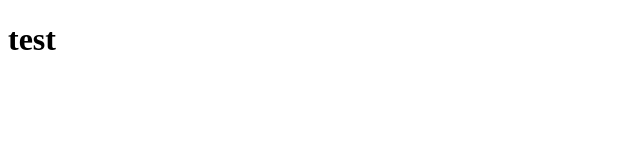
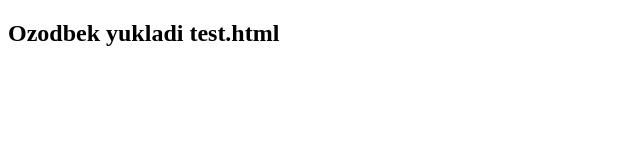
Before and after one commit to ozodbekDeveloper2008/git_lesson_first, a plain HTML site: page test.html in a window 1280 px wide. Shown: the whole page, without its empty margins (0-640 px from the left). Drawn offline with Linux system fonts and the light colour scheme.

Commit message:
add: ozodbek test.html qo'shdi

```diff
--- a/index.html
+++ b/test.html
@@ -3,9 +3,9 @@
 <head>
     <meta charset="UTF-8">
     <meta name="viewport" content="width=device-width, initial-scale=1.0">
-    <title>git tutorial lesson</title>
+    <title>Ozozbek branch</title>
 </head>
 <body>
-    <h1>test</h1>
+    <h2>Ozodbek yukladi test.html</h2>
 </body>
 </html>
```
